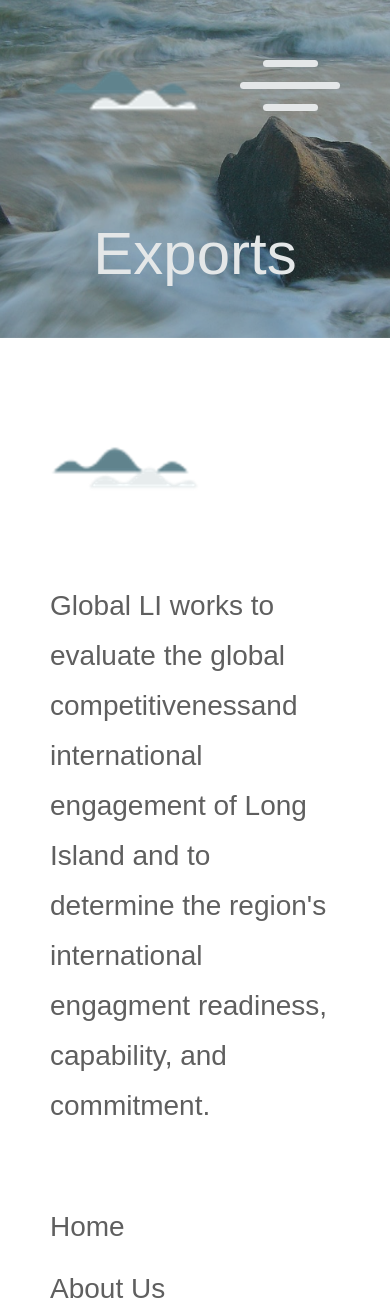
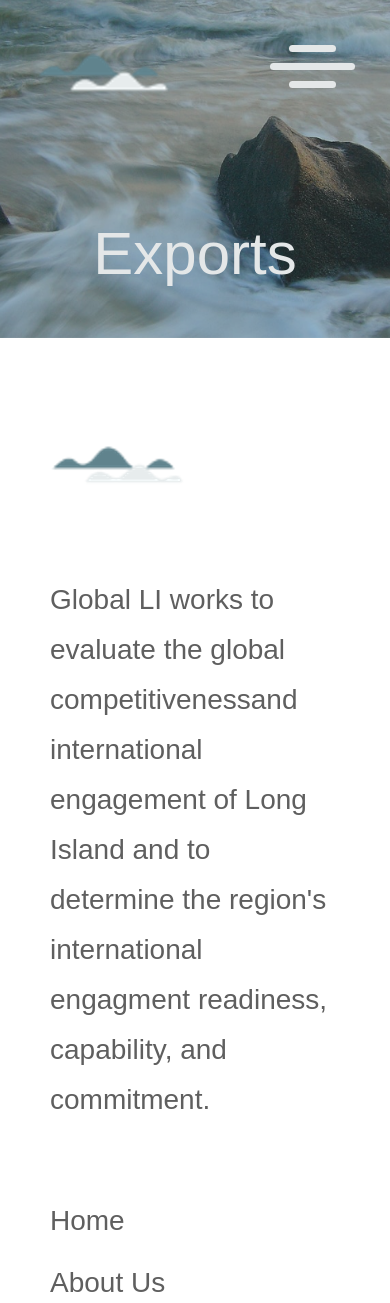
Before and after one commit to CDDR1/global-li, a Flask app: page /exports in a window 390 px wide. Shown: the top 1303 px of the page. Run offline with Flask 2, Linux system fonts and the light colour scheme; some libraries are stand-ins or nearby versions.

Commit message:
Added responsive styles to the home page at 680px of width

```diff
--- a/static/css/general-styles.css
+++ b/static/css/general-styles.css
@@ -153,3 +153,12 @@ textarea {
         border-radius: 70px;
     }
 }
+
+@media (max-width: 680px) {
+    :root {
+        /* --fs-100: 1.5rem;
+        --fs-200: 2.3rem; */
+        /* --fs-300: 3.1rem; */
+
+    }
+}
--- a/static/css/mobile-nav.css
+++ b/static/css/mobile-nav.css
@@ -83,3 +83,23 @@
         display: flex;
     }
 }
+
+@media (max-width: 680px) {
+    .mobile-nav {
+        padding: 4.5rem 3.5rem;
+    }
+
+    .mobile-logo {
+        width: 13.5rem;
+    }
+
+    .hamburger-menu {
+        width: 8.5rem;
+        gap: 1.1rem;
+    }
+
+    .collapsable-nav-item {
+        font-size: var(--fs-200);
+        padding: 2rem 5rem;
+    }
+}
```
Also changed, not shown: static/css/home.css (+40 -0 lines).
